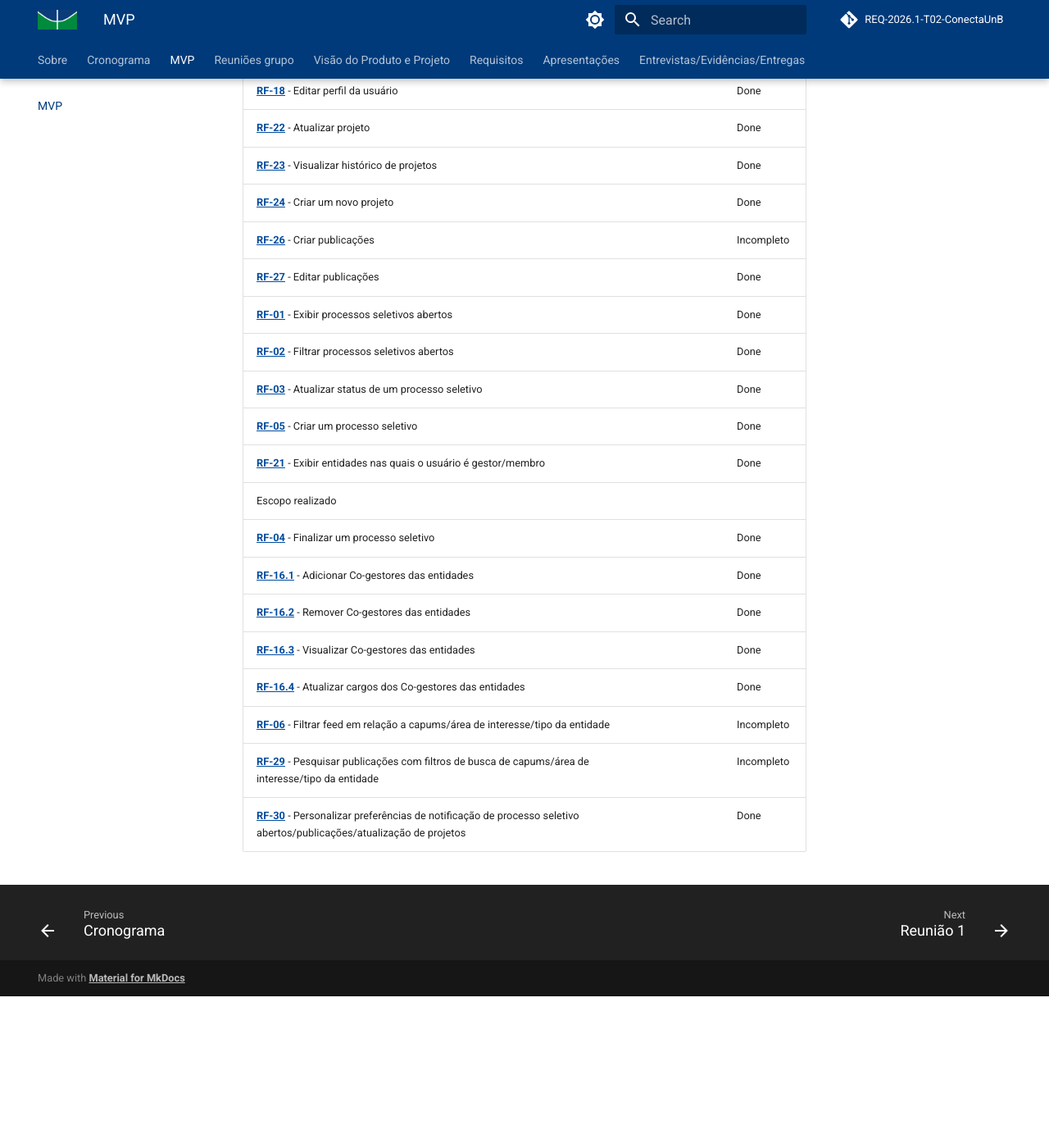
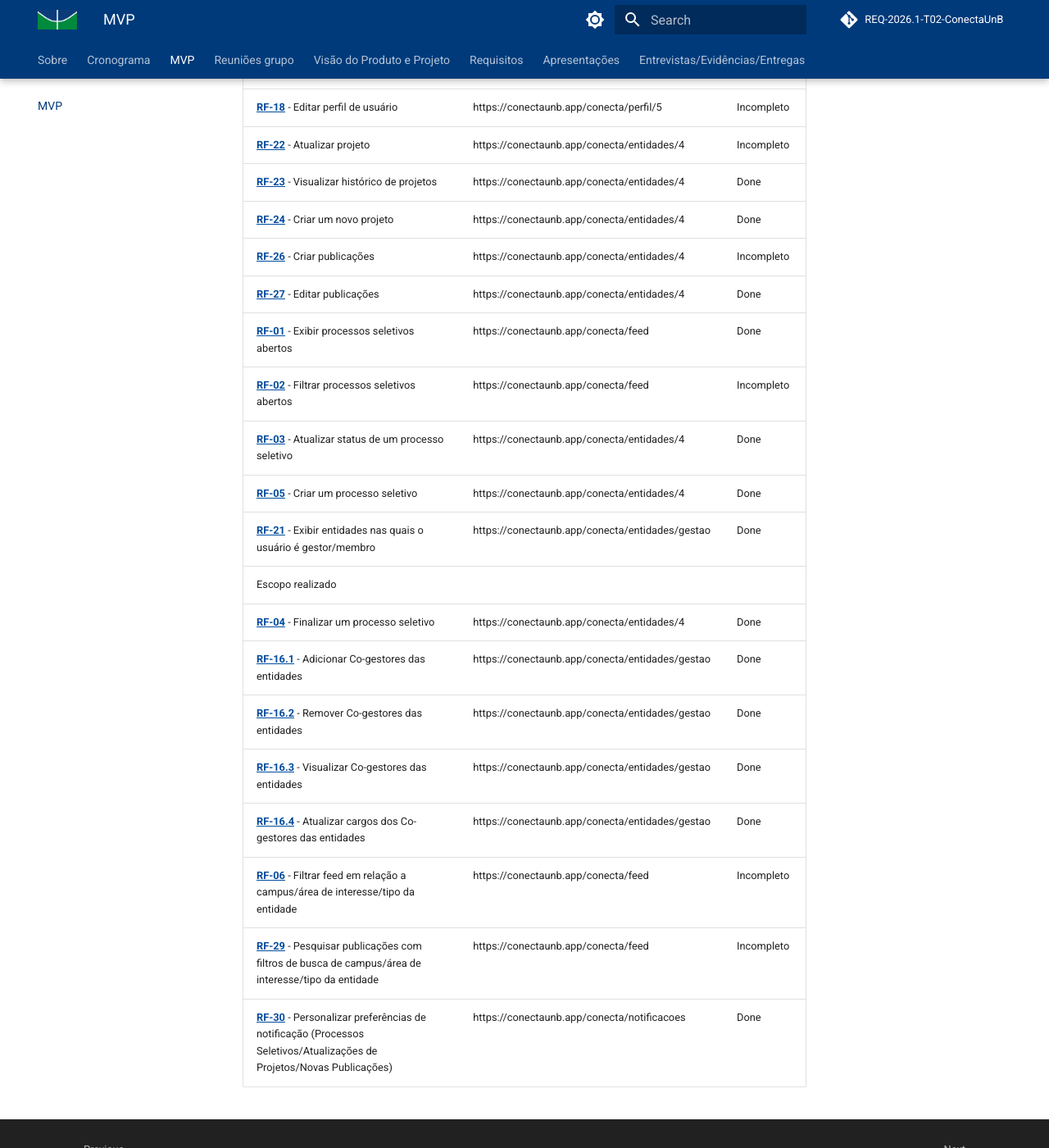
Before and after one commit to mdsreq-fga-unb/REQ-2026.1-T02-ConectaUnB, an MkDocs documentation site: the page built from docs/mvp/mvp.md, in a window 1280 px wide and 1400 px high, scrolled down 640 px. Shown: the whole window at 82% size. Built offline with MkDocs 1.6.1 and Material for MkDocs 9.7.7, drawn with Linux system fonts in a browser that asks for light colours; comment, search, counter and statistics services are not loaded; before the commit the page ends 1855 px from its top, so only the background shows below that; some of the changed text lies outside the part shown.

Commit message:
docs:adição de links

```diff
--- a/docs/mvp/mvp.md
+++ b/docs/mvp/mvp.md
@@ -2,33 +2,33 @@
 
 | Requisitos | Referência | Status |
 | :--- | :--- | :--- |
-| [**RF-15**](../RFuncionais/RF_15.md) - Acessar perfil da entidade |  | Done |
-| [**RF-20**](../RFuncionais/RF_20.md) - Acessar perfil de usuário |  | Incompleto |
-| [**RF-25**](../RFuncionais/RF_25.md) - Deletar um projeto |  | Done |
-| [**RF-28**](../RFuncionais/RF_28.md) - Apagar publicações |  | Incompleto |
-| [**RF-11**](../RFuncionais/RF_11.md) - Visualizar publicações no feed |  | Done |
-| [**RF-14**](../RFuncionais/RF_14.md) - Excluir perfil da entidade |  | Done |
-| [**RF-19**](../RFuncionais/RF_19.md) - Excluir perfil da usuário |  | Incompleto |
-| [**RF-12**](../RFuncionais/RF_12.md) - Criar perfil da entidade publicamente |  | Done |
-| [**RF-13**](../RFuncionais/RF_13.md) - Editar perfil da entidade |  | Done |
-| [**RF-17**](../RFuncionais/RF_17.md) - Cadastrar perfil de usuário |  | Done |
-| [**RF-18**](../RFuncionais/RF_18.md) - Editar perfil da usuário |  | Done |
-| [**RF-22**](../RFuncionais/RF_22.md) - Atualizar projeto |  | Done |
-| [**RF-23**](../RFuncionais/RF_23.md) - Visualizar histórico de projetos |  | Done |
-| [**RF-24**](../RFuncionais/RF_24.md) - Criar um novo projeto |  | Done |
-| [**RF-26**](../RFuncionais/RF_26.md) - Criar publicações |  | Incompleto |
-| [**RF-27**](../RFuncionais/RF_27.md) - Editar publicações |  | Done |
-| [**RF-01**](../RFuncionais/RF_01.md) - Exibir processos seletivos abertos |  | Done |
-| [**RF-02**](../RFuncionais/RF_02.md) - Filtrar processos seletivos abertos |  | Done |
-| [**RF-03**](../RFuncionais/RF_03.md) - Atualizar status de um processo seletivo |  | Done |
-| [**RF-05**](../RFuncionais/RF_05.md) - Criar um processo seletivo |  | Done |
-| [**RF-21**](../RFuncionais/RF_21.md) - Exibir entidades nas quais o usuário é gestor/membro |  | Done |
+| [**RF-15**](../RFuncionais/RF_15.md) - Acessar perfil da entidade | https://conectaunb.app/conecta/entidades/4 | Done |
+| [**RF-20**](../RFuncionais/RF_20.md) - Acessar perfil de usuário | https://conectaunb.app/conecta/perfil/5 | Incompleto |
+| [**RF-25**](../RFuncionais/RF_25.md) - Deletar um projeto | https://conectaunb.app/conecta/entidades/4 | Done |
+| [**RF-28**](../RFuncionais/RF_28.md) - Apagar publicações | https://conectaunb.app/conecta/entidades/4 | Incompleto |
+| [**RF-11**](../RFuncionais/RF_11.md) - Visualizar publicações no feed | https://conectaunb.app/conecta/feed | Done |
+| [**RF-14**](../RFuncionais/RF_14.md) - Excluir perfil da entidade | https://conectaunb.app/conecta/entidades/gestao | Done |
+| [**RF-19**](../RFuncionais/RF_19.md) - Excluir perfil de usuário | https://conectaunb.app/conecta/perfil/5 | Incompleto |
+| [**RF-12**](../RFuncionais/RF_12.md) - Criar perfil da entidade publicamente | https://conectaunb.app/conecta/entidades/gestao | Done |
+| [**RF-13**](../RFuncionais/RF_13.md) - Editar perfil da entidade | https://conectaunb.app/conecta/entidades/4 | Done |
+| [**RF-17**](../RFuncionais/RF_17.md) - Cadastrar perfil de usuário | https://conectaunb.app/auth/cadastro | Done |
+| [**RF-18**](../RFuncionais/RF_18.md) - Editar perfil de usuário | https://conectaunb.app/conecta/perfil/5 | Incompleto |
+| [**RF-22**](../RFuncionais/RF_22.md) - Atualizar projeto | https://conectaunb.app/conecta/entidades/4 | Incompleto |
+| [**RF-23**](../RFuncionais/RF_23.md) - Visualizar histórico de projetos | https://conectaunb.app/conecta/entidades/4 | Done |
+| [**RF-24**](../RFuncionais/RF_24.md) - Criar um novo projeto | https://conectaunb.app/conecta/entidades/4 | Done |
+| [**RF-26**](../RFuncionais/RF_26.md) - Criar publicações | https://conectaunb.app/conecta/entidades/4 | Incompleto |
+| [**RF-27**](../RFuncionais/RF_27.md) - Editar publicações | https://conectaunb.app/conecta/entidades/4 | Done |
+| [**RF-01**](../RFuncionais/RF_01.md) - Exibir processos seletivos abertos | https://conectaunb.app/conecta/feed | Done |
+| [**RF-02**](../RFuncionais/RF_02.md) - Filtrar processos seletivos abertos | https://conectaunb.app/conecta/feed | Incompleto |
+| [**RF-03**](../RFuncionais/RF_03.md) - Atualizar status de um processo seletivo | https://conectaunb.app/conecta/entidades/4 | Done |
+| [**RF-05**](../RFuncionais/RF_05.md) - Criar um processo seletivo | https://conectaunb.app/conecta/entidades/4 | Done |
+| [**RF-21**](../RFuncionais/RF_21.md) - Exibir entidades nas quais o usuário é gestor/membro | https://conectaunb.app/conecta/entidades/gestao | Done |
 | Escopo realizado| | |
-| [**RF-04**](../RFuncionais/escopo/RF_04.md) - Finalizar um processo seletivo |  | Done |
-| [**RF-16.1**](../RFuncionais/escopo/RF_16.1.md) - Adicionar Co-gestores das entidades |  | Done |
-| [**RF-16.2**](../RFuncionais/escopo/RF_16.2.md) - Remover Co-gestores das entidades |  | Done |
-| [**RF-16.3**](../RFuncionais/escopo/RF_16.3.md) - Visualizar Co-gestores das entidades |  | Done |
-| [**RF-16.4**](../RFuncionais/escopo/RF_16.4.md) - Atualizar cargos dos Co-gestores das entidades |  | Done |
-| [**RF-06**](../RFuncionais/escopo/RF_06.md) - Filtrar feed em relação a capums/área de interesse/tipo da entidade |  | Incompleto |
-| [**RF-29**](../RFuncionais/escopo/RF_29.md) - Pesquisar publicações com filtros de busca de capums/área de interesse/tipo da entidade |  | Incompleto |
-| [**RF-30**](../RFuncionais/escopo/RF_30.md) - Personalizar preferências de notificação de processo seletivo abertos/publicações/atualização de projetos |  | Done |
+| [**RF-04**](../RFuncionais/escopo/RF_04.md) - Finalizar um processo seletivo | https://conectaunb.app/conecta/entidades/4 | Done |
+| [**RF-16.1**](../RFuncionais/escopo/RF_16.1.md) - Adicionar Co-gestores das entidades | https://conectaunb.app/conecta/entidades/gestao | Done |
+| [**RF-16.2**](../RFuncionais/escopo/RF_16.2.md) - Remover Co-gestores das entidades | https://conectaunb.app/conecta/entidades/gestao | Done |
+| [**RF-16.3**](../RFuncionais/escopo/RF_16.3.md) - Visualizar Co-gestores das entidades | https://conectaunb.app/conecta/entidades/gestao | Done |
+| [**RF-16.4**](../RFuncionais/escopo/RF_16.4.md) - Atualizar cargos dos Co-gestores das entidades | https://conectaunb.app/conecta/entidades/gestao | Done |
+| [**RF-06**](../RFuncionais/escopo/RF_06.md) - Filtrar feed em relação a campus/área de interesse/tipo da entidade | https://conectaunb.app/conecta/feed | Incompleto |
+| [**RF-29**](../RFuncionais/escopo/RF_29.md) - Pesquisar publicações com filtros de busca de campus/área de interesse/tipo da entidade | https://conectaunb.app/conecta/feed | Incompleto |
+| [**RF-30**](../RFuncionais/escopo/RF_30.md) - Personalizar preferências de notificação (Processos Seletivos/Atualizações de Projetos/Novas Publicações) | https://conectaunb.app/conecta/notificacoes | Done |
```
